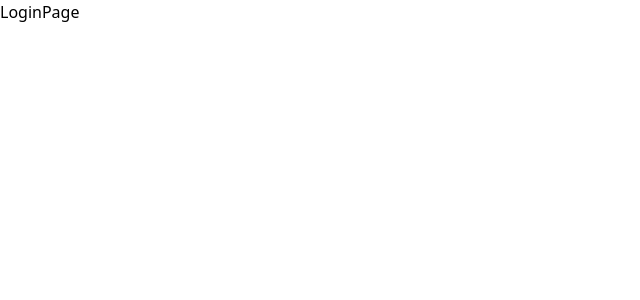
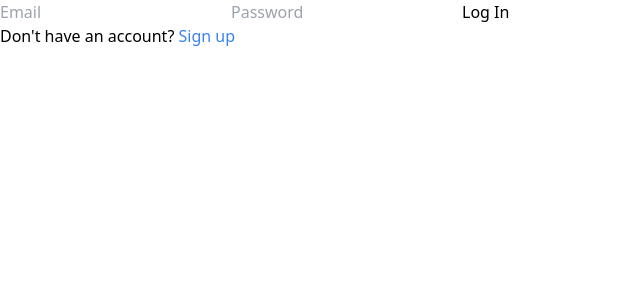
Before and after one commit to ZenTheMC/Zen-Nutrition, a React (Vite) app in the folder client/: page /log-in in a window 1280 px wide. Shown: the top 300 px of the page, without its empty margins (0-640 px from the left). Built offline with nearby package versions, Linux system fonts and the light colour scheme.

Commit message:
added login+register functions to utilize the api in userAPI and implemented the loginpage and signup page code

```diff
--- a/client/src/api/userAPI.js
+++ b/client/src/api/userAPI.js
@@ -19,3 +19,23 @@ export const loginUser = async (email, password) => {
     throw error;
   }
 };
+
+export const registerUser = async (username, email, password) => {
+  try {
+    const response = await fetch(`${API_URL}/register`, {
+      method: 'POST',
+      headers: {
+        'Content-Type': 'application/json',
+      },
+      body: JSON.stringify({ username, email, password }),
+    });
+    if (!response.ok) {
+      throw new Error('Failed to register');
+    }
+    const data = await response.json();
+    return data;
+  } catch (error) {
+    console.error('Registration error:', error);
+    throw error;
+  }
+};
--- a/client/src/components/LoginForm.jsx
+++ /dev/null
@@ -1,9 +0,0 @@
-import React from 'react'
-
-const LoginForm = () => {
-  return (
-    <div>LoginForm</div>
-  )
-}
-
-export default LoginForm
--- a/client/src/components/SignupForm.jsx
+++ /dev/null
@@ -1,9 +0,0 @@
-import React from 'react'
-
-const SignupForm = () => {
-  return (
-    <div>SignupForm</div>
-  )
-}
-
-export default SignupForm
--- a/client/src/pages/LoginPage.jsx
+++ b/client/src/pages/LoginPage.jsx
@@ -1,9 +1,37 @@
-import React from 'react'
+import React, { useState } from 'react';
+import { loginUser } from '../api/userAPI';
+import { useNavigate, Link } from 'react-router-dom';
 
 const LoginPage = () => {
+  const [email, setEmail] = useState('');
+  const [password, setPassword] = useState('');
+  const [errorMessage, setErrorMessage] = useState('');
+  const navigate = useNavigate();
+
+  const handleSubmit = async (e) => {
+    e.preventDefault();
+    setErrorMessage('');
+    try {
+      const data = await loginUser(email, password);
+      console.log('Login successful', data);
+      navigate('/dashboard');
+    } catch (error) {
+      console.error('Login failed', error);
+      setErrorMessage('Login failed. Please check your credentials.');
+    }
+  };
+
   return (
-    <div>LoginPage</div>
-  )
-}
+    <form onSubmit={handleSubmit}>
+      {errorMessage && <p className="text-red-500">{errorMessage}</p>}
+      <input type="email" value={email} onChange={(e) => setEmail(e.target.value)} placeholder="Email" required />
+      <input type="password" value={password} onChange={(e) => setPassword(e.target.value)} placeholder="Password" required />
+      <button type="submit">Log In</button>
+      <div>
+        Don't have an account? <Link to="/sign-up" className="text-blue-500">Sign up</Link>
+      </div>
+    </form>
+  );
+};
 
-export default LoginPage
+export default LoginPage;
--- a/client/src/pages/SignupPage.jsx
+++ b/client/src/pages/SignupPage.jsx
@@ -1,9 +1,36 @@
-import React from 'react'
+import React, { useState } from 'react';
+import { registerUser } from '../api/userAPI';
+import { useNavigate } from 'react-router-dom';
 
 const SignupPage = () => {
+  const [username, setUsername] = useState('');
+  const [email, setEmail] = useState('');
+  const [password, setPassword] = useState('');
+  const [errorMessage, setErrorMessage] = useState('');
+  const navigate = useNavigate();
+
+  const handleSubmit = async (e) => {
+    e.preventDefault();
+    setErrorMessage('');
+    try {
+      await registerUser(username, email, password);
+      console.log('Registration successful');
+      navigate('/log-in');
+    } catch (error) {
+      console.error('Registration failed', error);
+      setErrorMessage('Registration failed. Please try again.');
+    }
+  };
+
   return (
-    <div>SignupPage</div>
-  )
-}
+    <form onSubmit={handleSubmit}>
+      {errorMessage && <p className="text-red-500">{errorMessage}</p>}
+      <input type="text" value={username} onChange={(e) => setUsername(e.target.value)} placeholder="Username" required />
+      <input type="email" value={email} onChange={(e) => setEmail(e.target.value)} placeholder="Email" required />
+      <input type="password" value={password} onChange={(e) => setPassword(e.target.value)} placeholder="Password" required />
+      <button type="submit">Sign Up</button>
+    </form>
+  );
+};
 
-export default SignupPage
+export default SignupPage;
```
